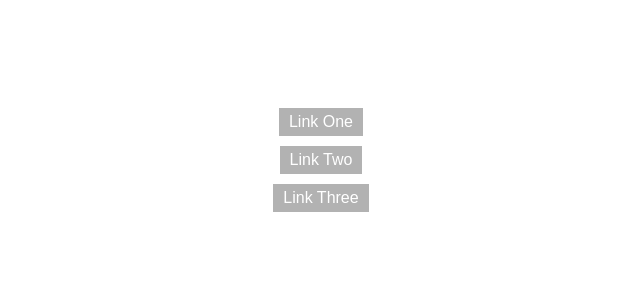
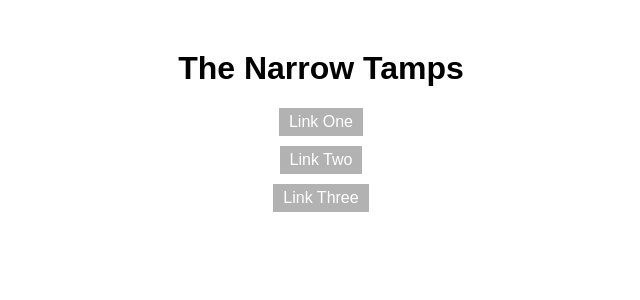
Before and after one commit to narrowtamps/narrowtamps.github.io, a Jekyll site: the page built from README.md, in a window 1280 px wide. Shown: the top 300 px of the page, without its empty margins (319-959 px from the left). Built offline with Jekyll 4.4.1, drawn with Linux system fonts in a browser that asks for light colours; our own code applies the rules of GitHub Pages for plain Markdown files.

Commit message:
Update default.html

```diff
--- a/_layouts/default.html
+++ b/_layouts/default.html
@@ -4,11 +4,11 @@
     <meta charset="UTF-8">
     <meta name="viewport" content="width=device-width, initial-scale=1.0">
     <meta name="viewport" content="width=device-width, initial-scale=1.0">
-    <title>Centered Title and Links</title>
+    <title>The Narrow Tamps</title>
     <style>
         body {
             background-color: "HoneyDew"; /* Sets the background to red (hex code #ff0000) */
-            color: white; /* Makes text white for readability on red background */
+            color: "Indigo"; /* Makes text white for readability on red background */
             text-align: center; /* Centers all text content within the body */
             font-family: sans-serif;
         }
@@ -36,11 +36,11 @@
 </head>
 <body>
 
-    <h1>Welcome to My Page</h1>
+    <h1>The Narrow Tamps</h1>
 
     <nav>
         <ul>
-            <li><a href="https://www.example.com">Link One</a></li>
+            <li><a href="../fish.html">Link One</a></li>
             <li><a href="https://www.example.com">Link Two</a></li>
             <li><a href="https://www.example.com">Link Three</a></li>
         </ul>
```
